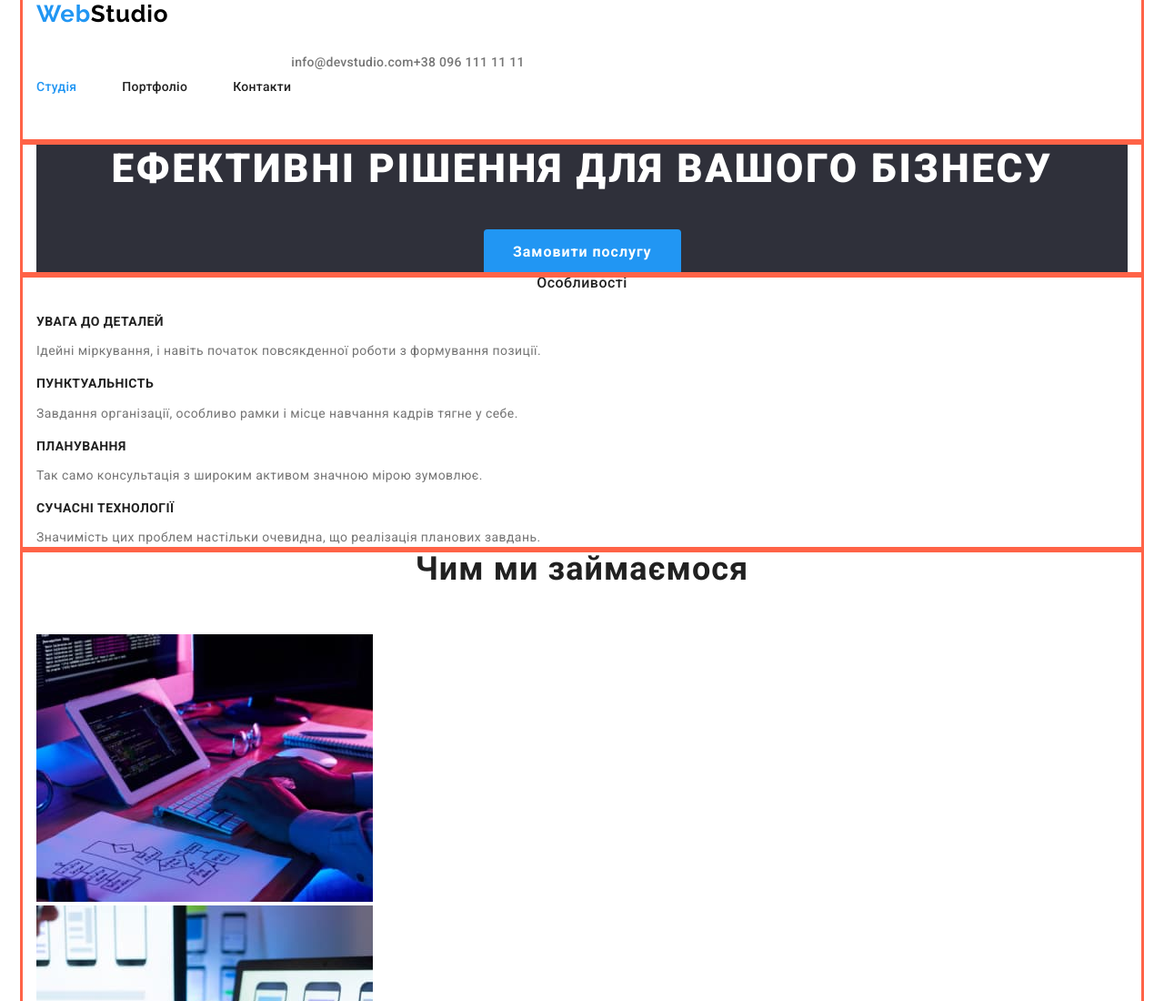
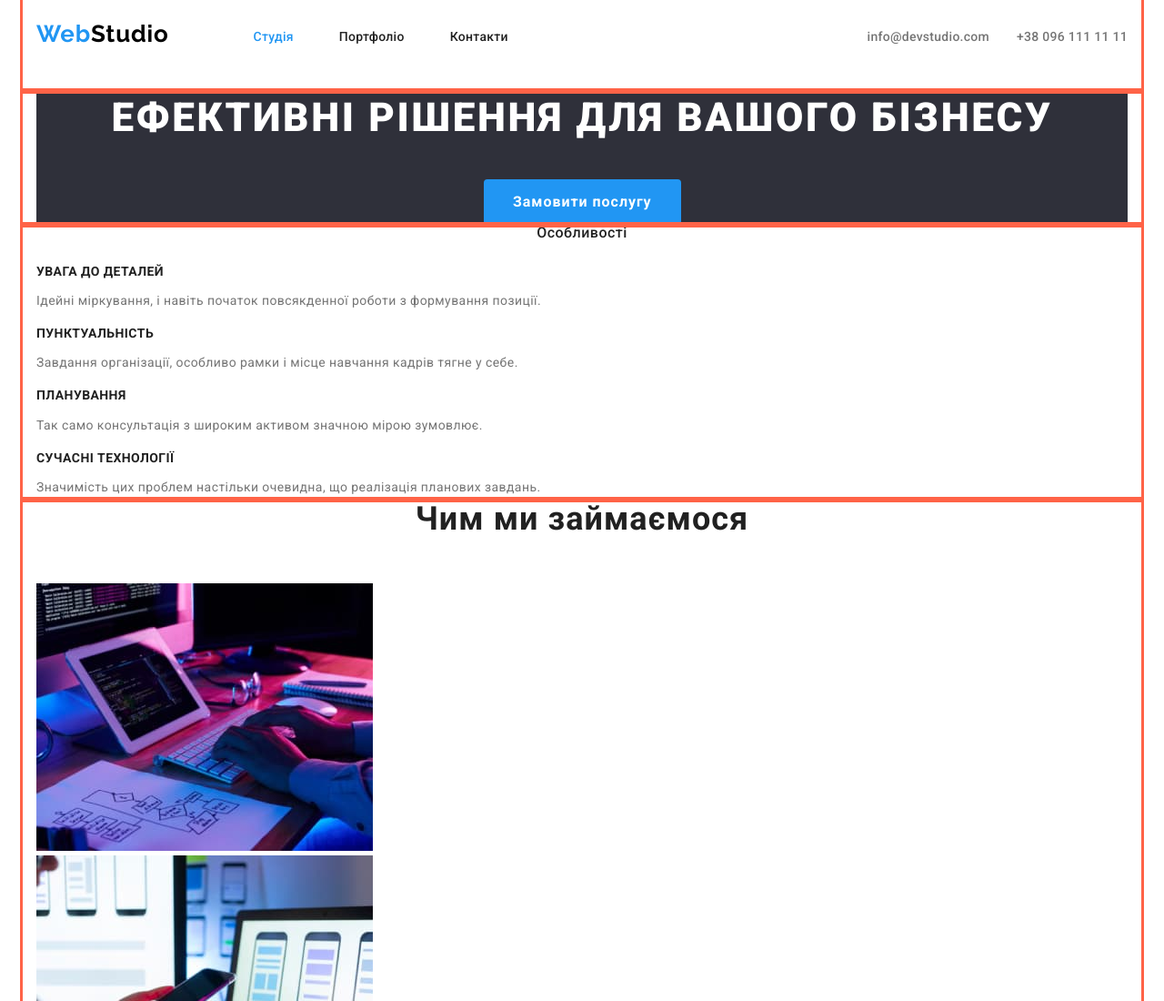
Before and after one commit to Zimmiontano/goit-markup-hw-03, a plain HTML site: page index.html in a window 1280 px wide. Shown: the top 1100 px of the page at 91% size. Drawn offline with nearby package versions, Linux system fonts and the light colour scheme.

Commit message:
внесли зміни в оформлення
додали флексбокси

```diff
--- a/css/styles.css
+++ b/css/styles.css
@@ -38,19 +38,25 @@ a {
 .header-main {
   display: flex;
   align-items: center;
+  justify-content: space-between;
+}
+.navigation {
+  display: flex;
+  align-items: center;
+  justify-content: space-between;
 }
 .header-logo:hover,
 .header-logo:focus {
   color: var(--accent-color);
 }
 .header-logo {
+  margin-right: 93px;
+
   font-family: Raleway, sans-serif;
   font-size: 26px;
   font-weight: 700;
   line-height: 1.17;
   letter-spacing: 0.03em;
-
-  margin-right: 93px;
 
   text-decoration: none;
 }
@@ -58,8 +64,7 @@ a {
   color: #000000;
 }
 .header-logo {
-  display: block;
-
+  display: flex;
   padding-bottom: 25px;
 
   color: var(--accent-color);
@@ -98,9 +103,9 @@ a {
 .auth-nav {
   display: flex;
 }
-/* .auth-nav .item + .item {
+.auth-nav .item + .item {
   margin-left: 30px;
-} */
+}
 .auth-nav .email {
   display: flex;
   padding-top: 32px;
```
